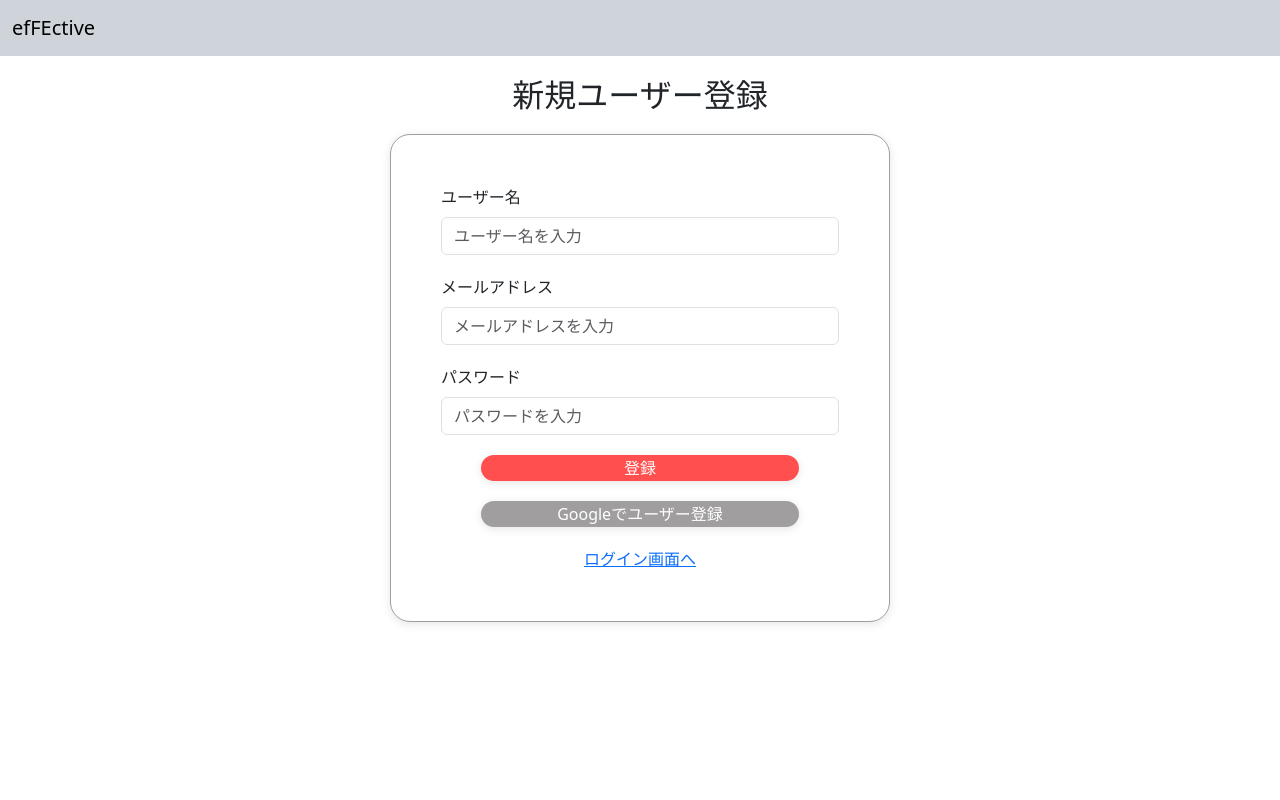
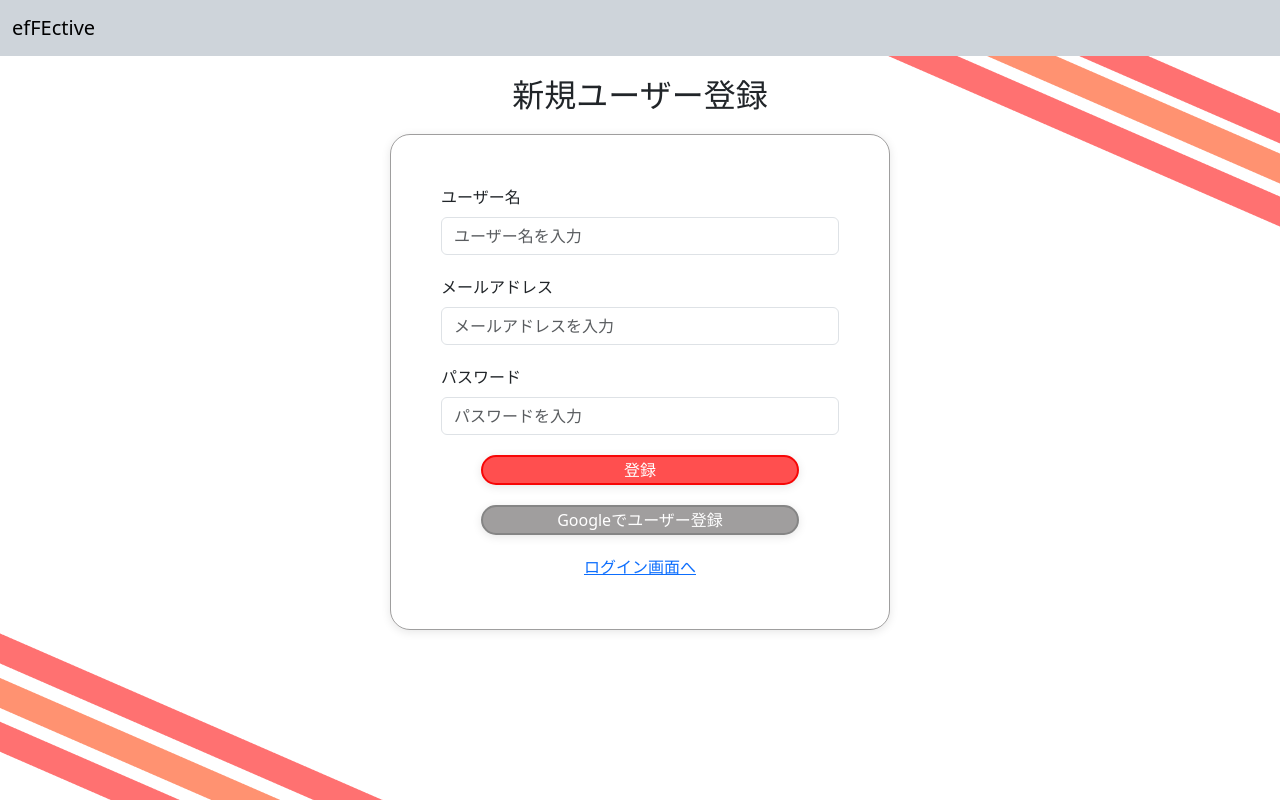
Before and after one commit to hackathon-winter/efFEctive, a Django app: template authentication/templates/authentication/register.html in a window 1280 px wide. Run offline with Django 4.2, Linux system fonts and the light colour scheme; the template is opened without the code that fills it, so the values that code supplies are empty; some libraries are stand-ins or nearby versions.

Commit message:
仮背景画像

```diff
--- a/static/css/base.css
+++ b/static/css/base.css
@@ -1,4 +1,12 @@
 @charset "utf-8";
+html {
+  min-width: 100vh;
+  min-height: 100vh;
+}
+
+body {
+  background: url("/static/images/background-image.png") no-repeat center/ cover;
+}
 /* 解答履歴表のレイアウト */
 .table-responsive {
     overflow-x: auto;
@@ -40,7 +48,7 @@
   width: 120px;
   background-color: #ff4f4f ;
   color: #ffffff;
-  border: 0;
+  border: 2px solid #f70606;
   border-radius: 20px;
   text-align: center;
   text-decoration: none;
@@ -53,7 +61,7 @@
   width: 120px;
   background-color: #a09e9e ;
   color: #ffffff;
-  border: 0;
+  border: 2px solid hsl(0, 0%, 52%);
   border-radius: 20px;
   text-align: center;
   text-decoration: none;
@@ -65,7 +73,7 @@
   width: 120px;
   background-color: #4e96f5;
   color: #ffffff;
-  border: 0;
+  border: 2px solid #2b83f6;
   border-radius: 20px;
   text-align: center;
   text-decoration: none;
--- a/templates/rewards/ranking.html
+++ b/templates/rewards/ranking.html
@@ -21,7 +21,7 @@
                 <td class="col-reward">
                     <div class="badges-container">
                         <!-- for文でリワードのパスを取得し、srcに指定 -->
-                        <img class="badge-image" src="">
+                        <img class="badge-image" src="{% static 'rewards/badges/algorithm_bronze.png' %}">
                         <!-- end for -->
                     </div>
                 </td>
```
Also changed, not shown: static/images/background-image.png (added), 3 other files.
